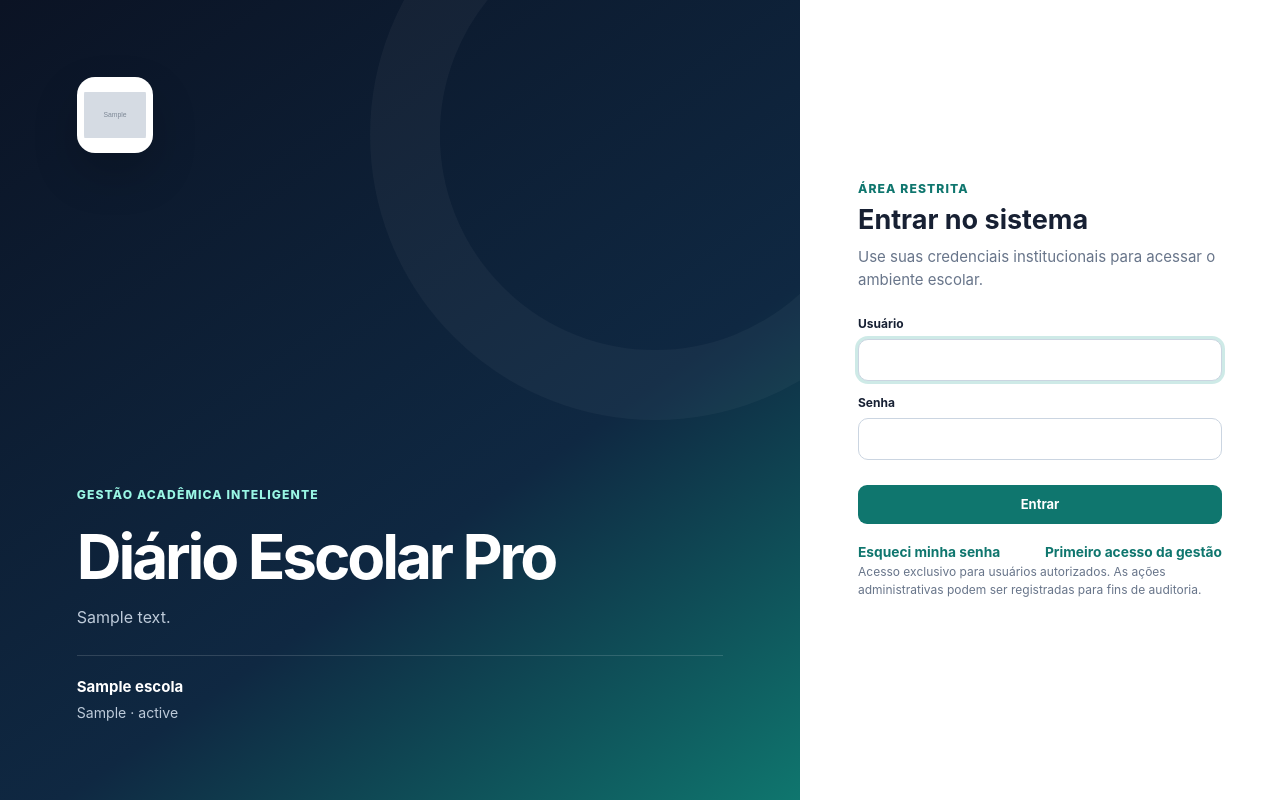
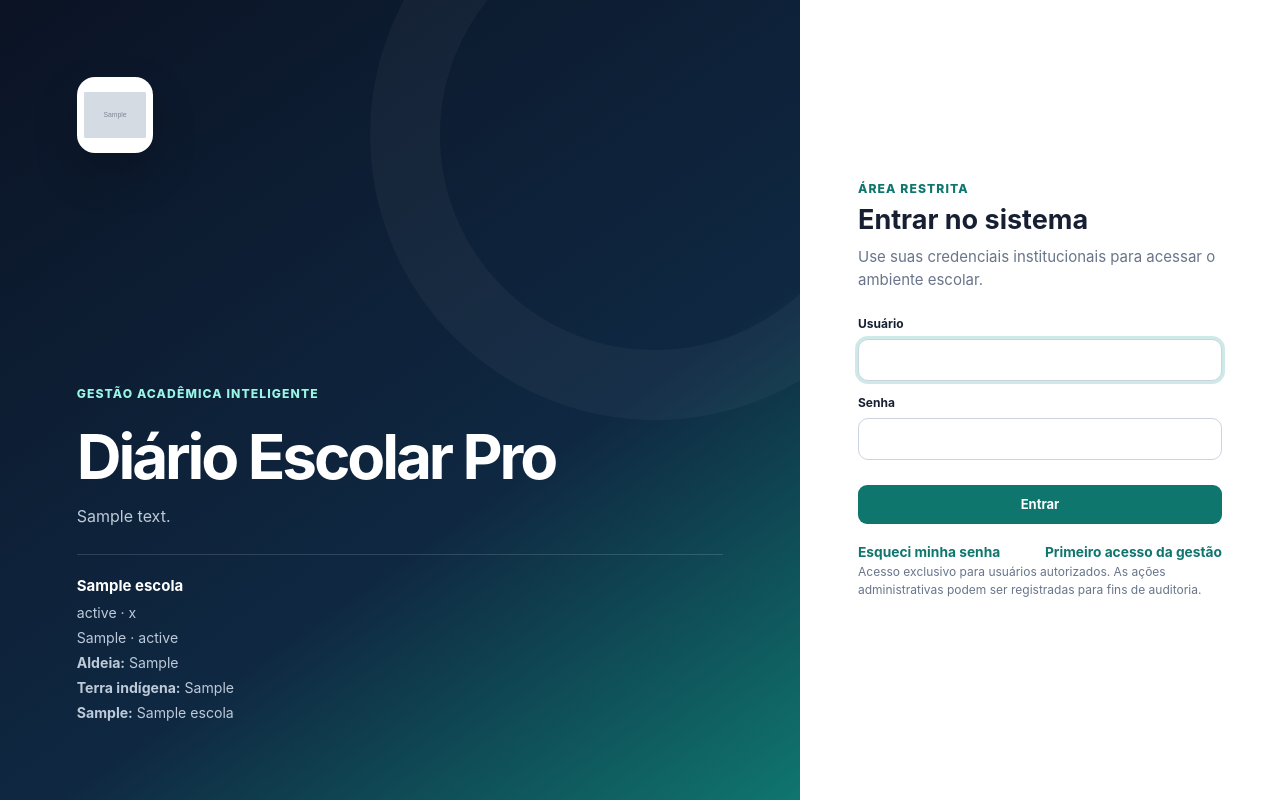
Before and after one commit to canalescanorff6-source/diario-escolar, a Django app: page /accounts/login/?next=/ativar-acesso-gestao/ in a window 1280 px wide. Run offline with Django 5.2, Linux system fonts and the light colour scheme; tables that the repository leaves empty hold one stand-in row (values such as "Sample post"); grey boxes marked "Sample" are stand-in pictures; some libraries are stand-ins or nearby versions.

Commit message:
Restaura identidade institucional do login v2.0.2

```diff
--- a/backend/apps/core/context_processors.py
+++ b/backend/apps/core/context_processors.py
@@ -12,6 +12,12 @@ def escola_institucional(request):
         "escola_login_texto": "Um ambiente organizado para a rotina acadêmica.",
         "escola_login_municipio": "",
         "escola_login_estado_sigla": "",
+        "escola_login_estado": "ESTADO DO MARANHÃO",
+        "escola_login_secretaria": "SECRETARIA DE ESTADO DA EDUCAÇÃO",
+        "escola_login_aldeia": "",
+        "escola_login_terra": "",
+        "gestor_login_nome": "",
+        "gestor_login_cargo": "Direção escolar",
         "escola_login_logo": "",
     }
     try:
@@ -20,18 +26,26 @@ def escola_institucional(request):
         escola = Escola.objects.filter(ativa=True).first() or Escola.objects.first()
         if not escola:
             return dados
+
         dados["escola_login"] = escola
         dados["escola_login_nome_info"] = _clean(escola.nome) or dados["escola_login_nome_info"]
         dados["escola_login_texto"] = _clean(escola.texto_institucional) or dados["escola_login_texto"]
         dados["escola_login_municipio"] = _clean(escola.municipio)
         dados["escola_login_estado_sigla"] = _clean(escola.estado)
+        dados["escola_login_estado"] = _clean(escola.estado_nome) or dados["escola_login_estado"]
+        dados["escola_login_secretaria"] = _clean(escola.secretaria) or dados["escola_login_secretaria"]
+        dados["escola_login_aldeia"] = _clean(escola.aldeia)
+        dados["escola_login_terra"] = _clean(escola.terra_indigena)
+        dados["gestor_login_nome"] = _clean(escola.gestor_nome)
+        dados["gestor_login_cargo"] = _clean(escola.gestor_cargo) or dados["gestor_login_cargo"]
+
         if escola.brasao_logo:
             try:
                 dados["escola_login_logo"] = escola.brasao_logo.url
             except (ValueError, AttributeError):
                 pass
     except Exception:
-        # A tela de login deve continuar disponível mesmo antes das migrations
-        # ou durante indisponibilidade momentânea do banco.
+        # A tela de login deve continuar disponível durante migrations ou em
+        # indisponibilidade temporária do banco; os fallbacks acima continuam.
         pass
     return dados
--- a/backend/templates/registration/base_auth_premium.html
+++ b/backend/templates/registration/base_auth_premium.html
@@ -13,17 +13,45 @@
 <body>
 <main class="auth-page">
   <section class="auth-brand" aria-label="Identidade institucional">
-    {% if escola_login_logo %}<img class="auth-brand-logo" src="{{ escola_login_logo }}" alt="Logo da escola">{% else %}<img class="auth-brand-logo" src="{% static 'img/icon-192.png' %}" alt="Diário Escolar Pro">{% endif %}
+    {% if escola_login_logo %}
+      <img class="auth-brand-logo" src="{{ escola_login_logo }}" alt="Brasão ou logo da escola">
+    {% else %}
+      <img class="auth-brand-logo" src="{% static 'img/logo_escola_login.png' %}" alt="Brasão institucional">
+    {% endif %}
+
     <div>
       <span class="eyebrow light">Gestão acadêmica inteligente</span>
       <h1>Diário Escolar Pro</h1>
-      <p>{{ escola_login_texto|default:'Um ambiente simples, seguro e organizado para professores e gestão escolar.' }}</p>
-      <div class="auth-institution">
+      <p>{{ escola_login_texto|default:'Portal oficial de acesso ao diário escolar da instituição.' }}</p>
+
+      <div class="auth-institution" aria-label="Dados institucionais da escola">
         <strong>{{ escola_login_nome_info|default:'Sua instituição de ensino' }}</strong>
-        {% if escola_login_municipio %}<span>{{ escola_login_municipio }}{% if escola_login_estado_sigla %} · {{ escola_login_estado_sigla }}{% endif %}</span>{% endif %}
+
+        {% if escola_login_estado or escola_login_secretaria %}
+          <span>
+            {% if escola_login_estado %}{{ escola_login_estado }}{% endif %}
+            {% if escola_login_estado and escola_login_secretaria %} · {% endif %}
+            {% if escola_login_secretaria %}{{ escola_login_secretaria }}{% endif %}
+          </span>
+        {% endif %}
+
+        {% if escola_login_municipio or escola_login_estado_sigla %}
+          <span>
+            {% if escola_login_municipio %}{{ escola_login_municipio }}{% endif %}
+            {% if escola_login_municipio and escola_login_estado_sigla %} · {% endif %}
+            {% if escola_login_estado_sigla %}{{ escola_login_estado_sigla }}{% endif %}
+          </span>
+        {% endif %}
+
+        {% if escola_login_aldeia %}<span><b>Aldeia:</b> {{ escola_login_aldeia }}</span>{% endif %}
+        {% if escola_login_terra %}<span><b>Terra indígena:</b> {{ escola_login_terra }}</span>{% endif %}
+        {% if gestor_login_nome %}
+          <span><b>{{ gestor_login_cargo|default:'Direção escolar' }}:</b> {{ gestor_login_nome }}</span>
+        {% endif %}
       </div>
     </div>
   </section>
+
   <section class="auth-panel">
     <div class="auth-card">
       {% block auth_content %}{% endblock %}
```
Also changed, not shown: 1 other file.
